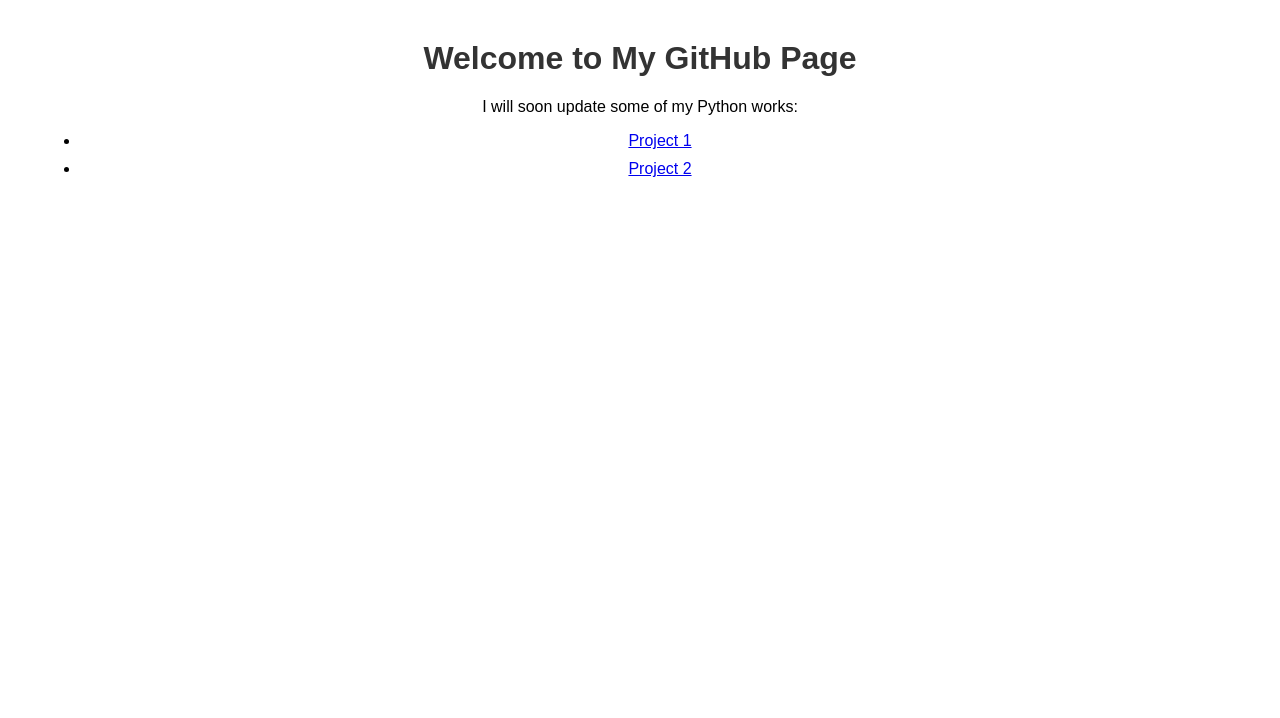
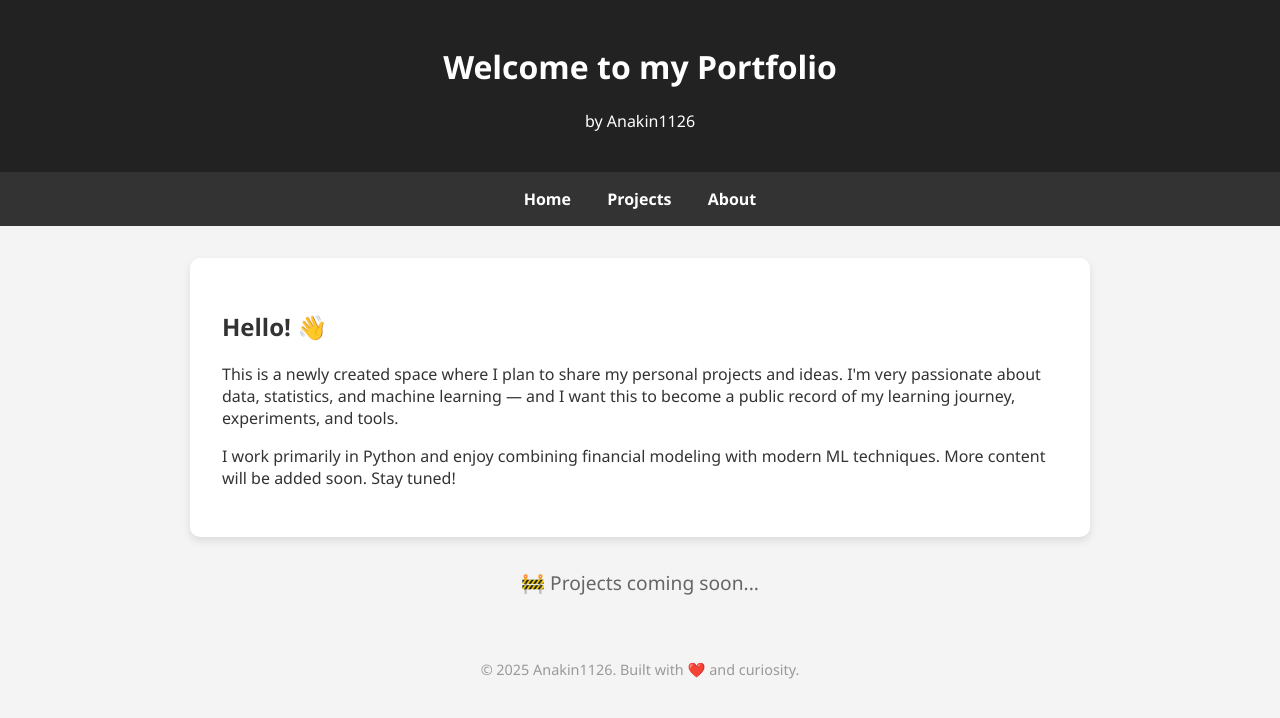
Before and after one commit to Anakin1126/anakin1126.github.io, a plain HTML site: page index.html in a window 1280 px wide. Drawn offline with Linux system fonts and the light colour scheme.

Commit message:
New homepage!

```diff
--- a/index.html
+++ b/index.html
@@ -1,21 +1,104 @@
 <!DOCTYPE html>
 <html lang="en">
 <head>
-    <meta charset="UTF-8">
-    <meta name="viewport" content="width=device-width, initial-scale=1.0">
-    <title>My Python Projects</title>
-    <style>
-        body { font-family: Arial, sans-serif; text-align: center; margin: 40px; }
-        h1 { color: #333; }
-        a { display: block; margin: 10px; }
-    </style>
+  <meta charset="UTF-8" />
+  <meta name="viewport" content="width=device-width, initial-scale=1.0"/>
+  <title>Anakin1126 | Portfolio</title>
+  <style>
+    body {
+      margin: 0;
+      font-family: 'Segoe UI', Tahoma, Geneva, Verdana, sans-serif;
+      background-color: #f4f4f4;
+      color: #333;
+    }
+
+    header {
+      background-color: #222;
+      color: white;
+      padding: 1.5rem;
+      text-align: center;
+    }
+
+    nav {
+      background-color: #333;
+      padding: 1rem;
+      text-align: center;
+    }
+
+    nav a {
+      color: white;
+      margin: 0 1rem;
+      text-decoration: none;
+      font-weight: bold;
+    }
+
+    nav a:hover {
+      color: #00bcd4;
+    }
+
+    .container {
+      max-width: 900px;
+      margin: 2rem auto;
+      padding: 0 1rem;
+    }
+
+    .intro {
+      background: white;
+      padding: 2rem;
+      border-radius: 10px;
+      box-shadow: 0 4px 8px rgba(0,0,0,0.1);
+      margin-bottom: 2rem;
+    }
+
+    .projects {
+      text-align: center;
+      font-size: 1.2rem;
+      color: #666;
+    }
+
+    footer {
+      text-align: center;
+      padding: 2rem;
+      font-size: 0.9rem;
+      color: #999;
+    }
+  </style>
 </head>
 <body>
-    <h1>Welcome to My GitHub Page</h1>
-    <p>I will soon update some of my Python works:</p>
-    <ul>
-        <li><a href="https://github.com/Anakin1126/project1">Project 1</a></li>
-        <li><a href="https://github.com/Anakin1126/project2">Project 2</a></li>
-    </ul>
+
+  <header>
+    <h1>Welcome to my Portfolio</h1>
+    <p>by Anakin1126</p>
+  </header>
+
+  <nav>
+    <a href="#">Home</a>
+    <a href="#">Projects</a>
+    <a href="#">About</a>
+  </nav>
+
+  <div class="container">
+    <div class="intro">
+      <h2>Hello! 👋</h2>
+      <p>
+        This is a newly created space where I plan to share my personal projects and ideas.
+        I'm very passionate about data, statistics, and machine learning — and I want this
+        to become a public record of my learning journey, experiments, and tools.
+      </p>
+      <p>
+        I work primarily in Python and enjoy combining financial modeling with modern ML techniques.
+        More content will be added soon. Stay tuned!
+      </p>
+    </div>
+
+    <div class="projects">
+      🚧 Projects coming soon...
+    </div>
+  </div>
+
+  <footer>
+    &copy; 2025 Anakin1126. Built with ❤️ and curiosity.
+  </footer>
+
 </body>
 </html>
```
